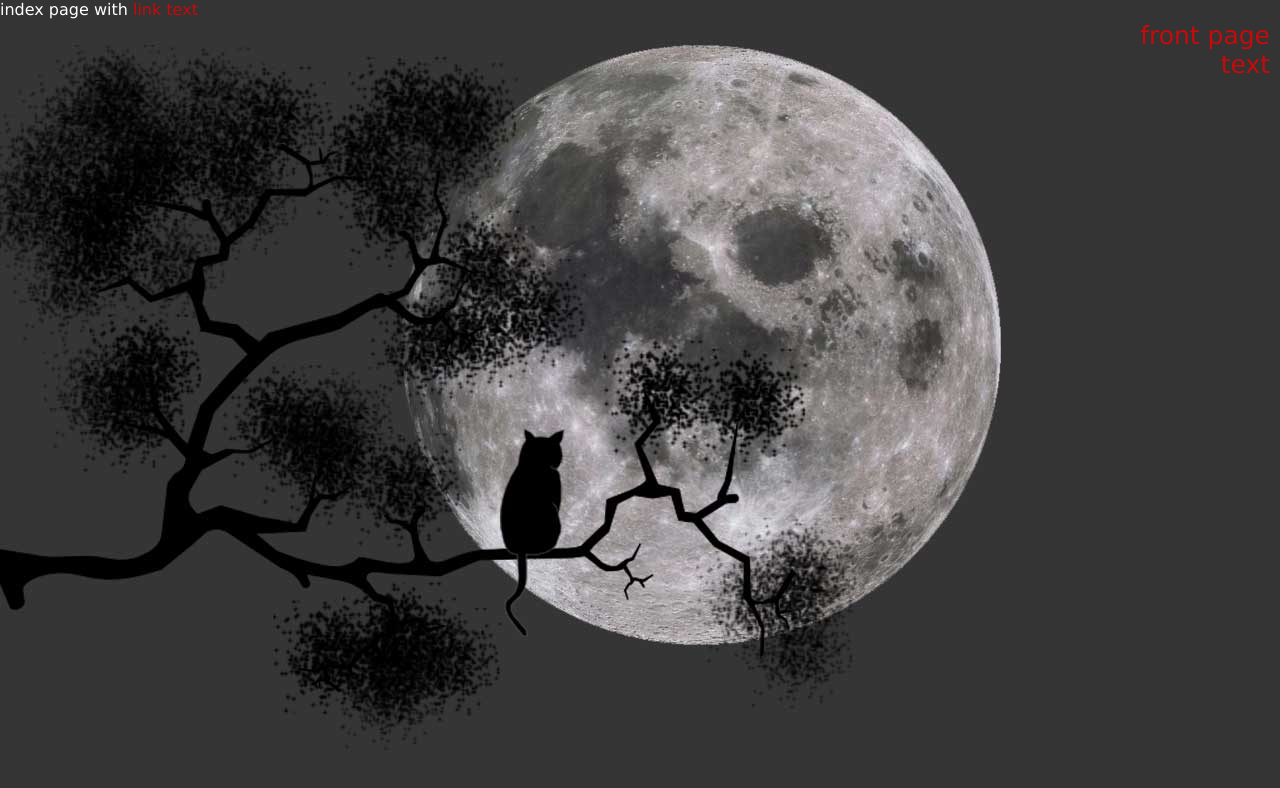
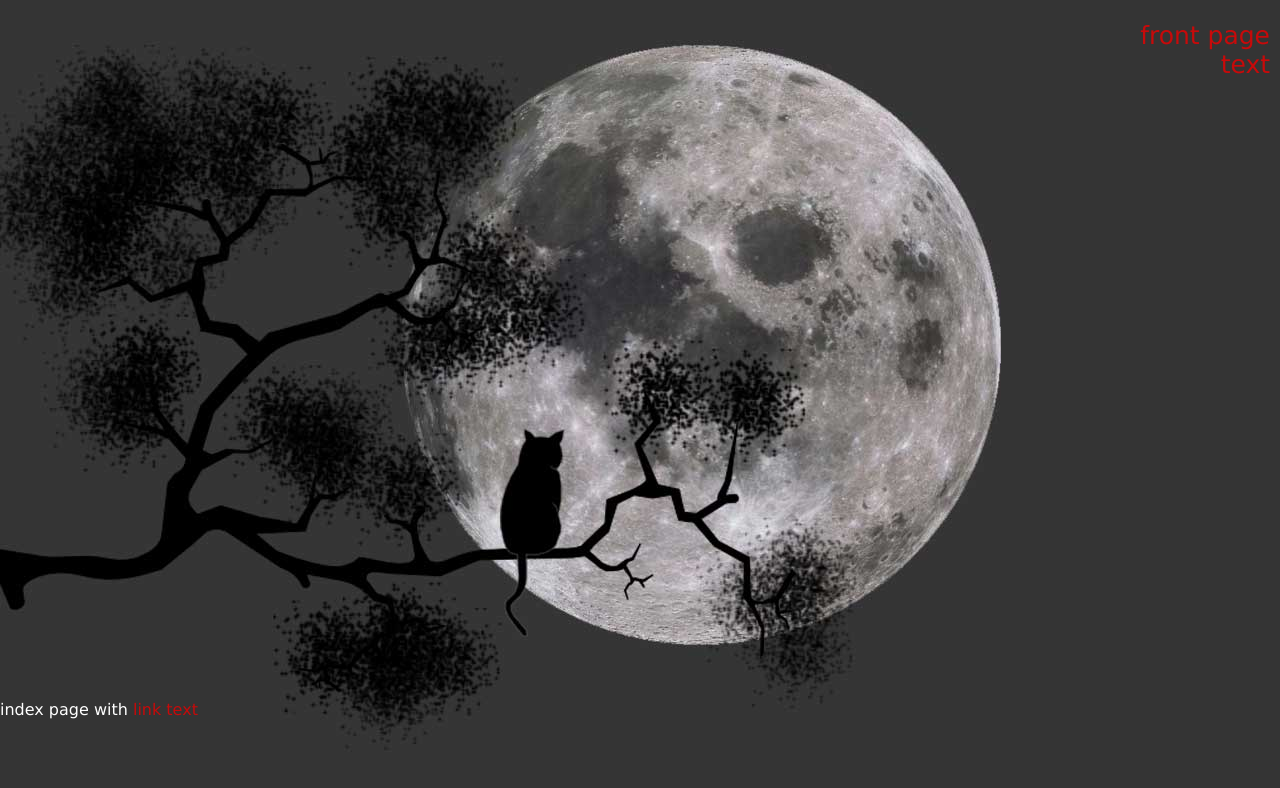
Before and after one commit to blackpawninja/blackpawninja.github.io, a Jekyll site: the page built from index.html, in a window 1280 px wide. Shown: the top 788 px of the page. Built offline with Jekyll 4.4.1, drawn with Linux system fonts in a browser that asks for light colours.

Commit message:
layout for big screen

```diff
--- a/_sass/layout/_tree-moon.scss
+++ b/_sass/layout/_tree-moon.scss
@@ -15,6 +15,9 @@
   @media screen and (min-width: 1000px) {
     margin: 0;
     background: #343434 url(/img/tree-moon.jpg) top left no-repeat;
-    min-height: 800px;
+
+    .content {
+      margin-top: 700px;
+    }
   }
 }
```
